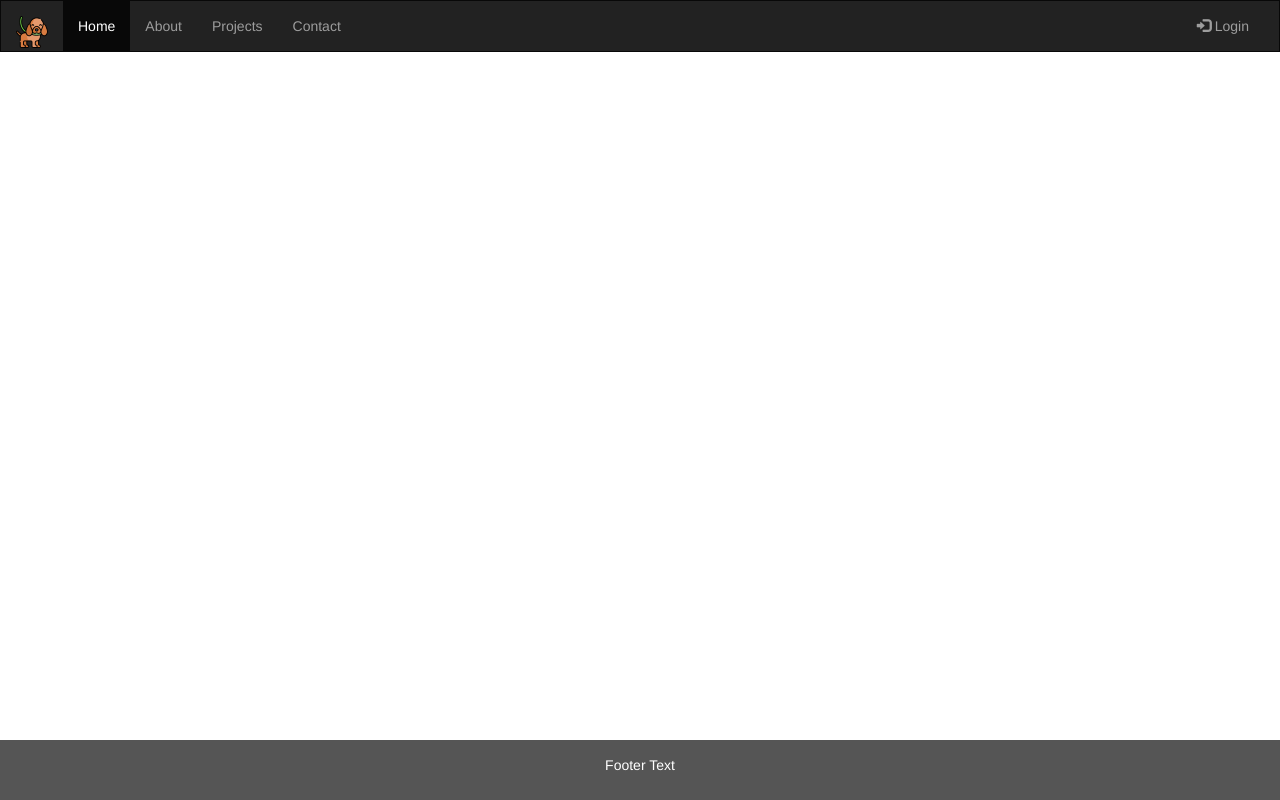
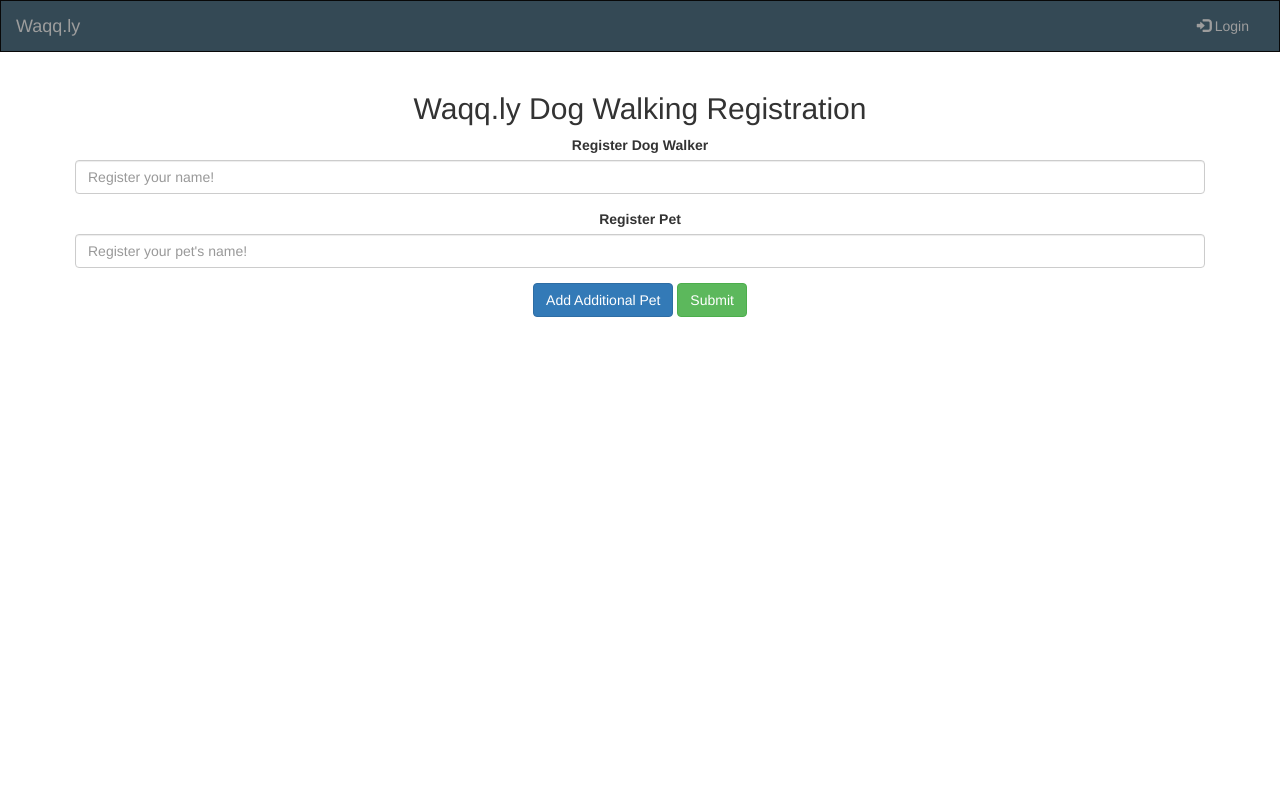
Before and after one commit to Cabin320/b3221-developing-for-the-cloud, a FastAPI app: page / in a window 1280 px wide. Run offline with FastAPI, Linux system fonts and the light colour scheme; some libraries are stand-ins or nearby versions.

Commit message:
Adding inputs for registering dog walker and pet

```diff
--- a/static/styles.css
+++ b/static/styles.css
@@ -23,15 +23,6 @@ body, html {
   width: 250px;
 }
 
-footer {
-  background-color: #555;
-  color: white;
-  padding: 15px;
-  position: fixed;
-  bottom: 0;
-  width: 100%;
-}
-
 @media screen and (max-width: 767px) {
   .sidenav {
     height: auto;
--- a/templates/base.html
+++ b/templates/base.html
@@ -12,24 +12,24 @@
     <link rel="dog icon" href="static/images/dog.png">
 </head>
 <body>
-<nav class="navbar navbar-inverse">
+<nav class="navbar navbar-inverse" style="background-color: #344955">
     <div class="container-fluid">
         <div class="navbar-header">
-            <button type="button" class="navbar-toggle" data-toggle="collapse" data-target="#myNavbar">
+            <button type="button" class="navbar-toggle" data-toggle="collapse" data-target="#collapsed-navbar">
                 <span class="icon-bar"></span>
                 <span class="icon-bar"></span>
                 <span class="icon-bar"></span>
             </button>
             <a class="navbar-brand" href="#">
-                <img src="static/images/walking-the-dog.png" alt="Logo">
+                Waqq.ly
             </a>
         </div>
-        <div class="collapse navbar-collapse" id="myNavbar">
+        <div class="collapse navbar-collapse" id="collapsed-navbar">
             <ul class="nav navbar-nav">
-                <li class="active"><a href="#">Home</a></li>
-                <li><a href="#">About</a></li>
-                <li><a href="#">Projects</a></li>
-                <li><a href="#">Contact</a></li>
+<!--                <li class="active"><a href="#">Home</a></li>-->
+<!--                <li><a href="#">About</a></li>-->
+<!--                <li><a href="#">Projects</a></li>-->
+<!--                <li><a href="#">Contact</a></li>-->
             </ul>
             <ul class="nav navbar-nav navbar-right">
                 <li><a href="#"><span class="glyphicon glyphicon-log-in"></span> Login</a></li>
@@ -38,13 +38,10 @@
     </div>
 </nav>
 
-<div class="container-fluid text-center">
+<div class="container text-center">
     <div class="row content">
         {% block content %}{% endblock %}
     </div>
 </div>
-<footer class="container-fluid text-center">
-    <p>Footer Text</p>
-</footer>
 </body>
 </html>
--- a/templates/index.html
+++ b/templates/index.html
@@ -3,5 +3,40 @@
 {% block title %}Waqq.ly Website{% endblock %}
 
 {% block content %}
+<h2>Waqq.ly Dog Walking Registration</h2>
+<form id="dog-form" style="margin-left: 20px; margin-right: 20px;">
+    <div class="form-group">
+        <label for="dog-walker">Register Dog Walker</label>
+        <input type="text" class="form-control" id="dog-walker" placeholder="Register your name!">
+    </div>
+    <div id="dog-inputs">
+        <div class="form-group">
+            <label for="dog-input">Register Pet</label>
+            <input type="text" class="form-control" id="dog-input" placeholder="Register your pet's name!">
+        </div>
+    </div>
+    <button type="button" class="btn btn-primary" id="add-dog">Add Additional Pet</button>
+    <button type="submit" class="btn btn-success">Submit</button>
+</form>
 
+<script>
+document.getElementById("add-dog").addEventListener("click", function() {
+  var dogInputs = document.getElementById("dog-inputs");
+  var newInput = document.createElement("div");
+  newInput.innerHTML = `
+    <div class="form-group">
+      <label for="dog">Register Pet</label>
+      <input type="text" class="form-control dog-input" placeholder="Enter Dog Name">
+      <button type="button" class="btn btn-danger delete-dog" style="margin-top: 5px;">Delete</button>
+    </div>
+  `;
+  dogInputs.appendChild(newInput);
+});
+
+document.getElementById("dog-form").addEventListener("click", function(event) {
+  if (event.target.classList.contains("delete-dog")) {
+    event.target.parentElement.remove();
+  }
+});
+</script>
 {% endblock %}
```
Also changed, not shown: static/images/walking-the-dog.png (deleted).
